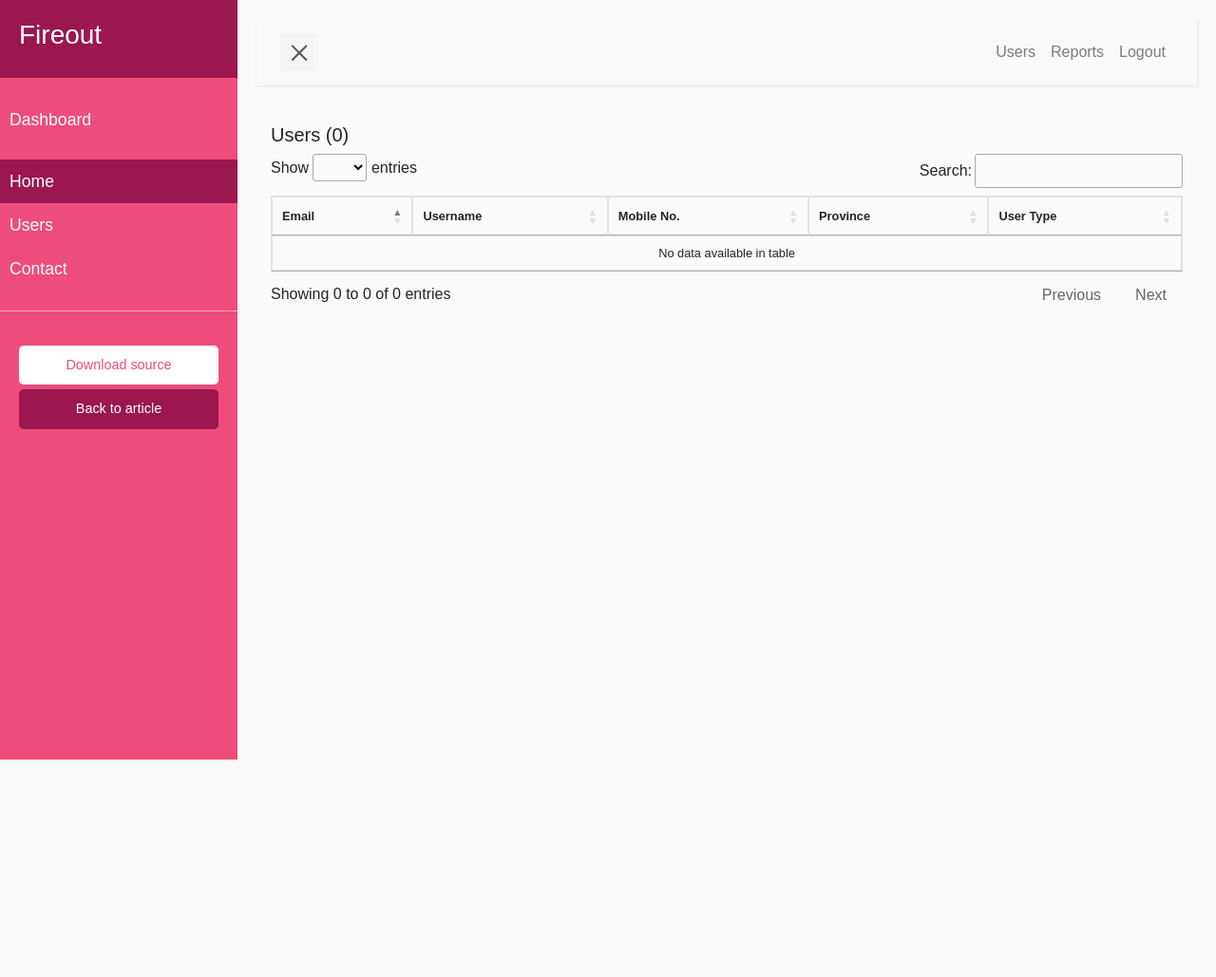
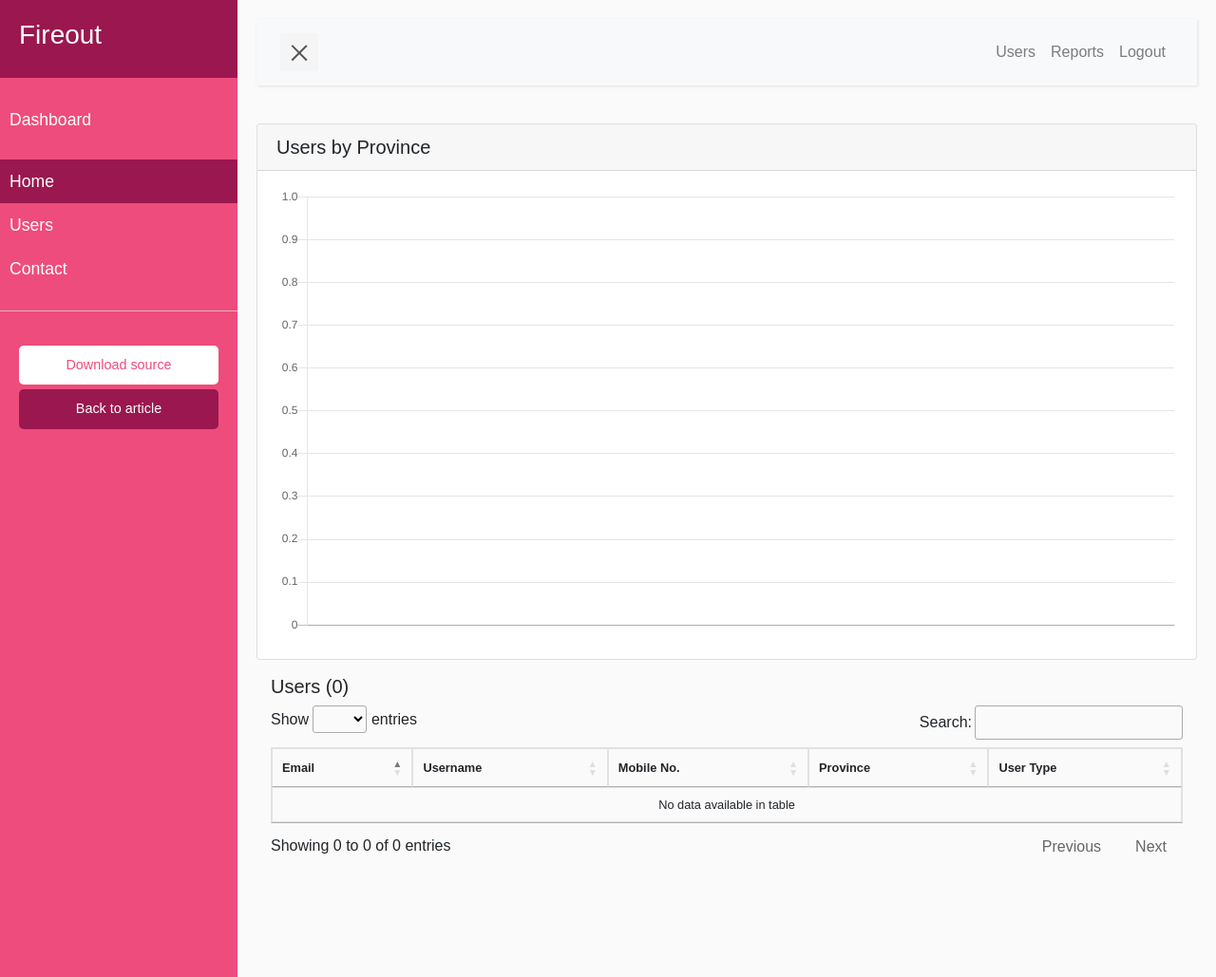
Before and after one commit to nujkram/fireout-dashboard, a Django app: page /dashboard/ in a window 1280 px wide. Shown: the whole page at 95% size. Before the commit the page ends 800 px from the top, so only its background shows below. Run offline with Django 3.2, Linux system fonts and the light colour scheme; data that the repository does not hold is empty; parts of the project's set-up code (start-up, migrations or seed data) failed here and were passed over; some libraries are stand-ins or nearby versions.

Commit message:
Added user by province chart

```diff
--- a/dashboard/modules/views/home.py
+++ b/dashboard/modules/views/home.py
@@ -3,6 +3,8 @@ from django.conf import settings
 from django.shortcuts import render
 from django.views import View
 from firebasedata import LiveData
+
+from helpers.analytics import count_user_per_location
 
 firebase = pyrebase.initialize_app(settings.FIREBASE_CONFIG)
 
@@ -21,17 +23,19 @@ db = firebase.database()
 
 class DashboardHomeView(View):
   def get(self, request, *args, **kwargs):
-    all_firebase_users = db.child('Users').get()
-    all_users = {}
-    for user in all_firebase_users.each():
-      all_users[user.key()] = user.val()
+    users_by_province = count_user_per_location()
+    firebase_users = db.child('Users').get()
+    users = {}
 
+    for user in firebase_users.each():
+      users[user.key()] = user.val()
     # notification = live.signal('/some/key').connect(my_handler)
 
     context = {
       'page_title': 'FireOut: Home',
       'location': 'home',
-      'all_users': all_users,
+      'users': users,
+      'users_by_province': users_by_province,
       # 'notification': notification,
     }
 
--- /dev/null
+++ b/helpers/analytics.py
@@ -0,0 +1,29 @@
+import pyrebase
+from django.conf import settings
+
+firebase = pyrebase.initialize_app(settings.FIREBASE_CONFIG)
+
+auth = firebase.auth()
+db = firebase.database()
+
+def count_user_per_location() -> dict:
+  """
+  Count the number of users per location
+  :return:
+  """
+  firebase_users = db.child('Users').get()
+  users = {}
+  provinces = {}
+  for user in firebase_users.each():
+    users[user.key()] = user.val()
+
+  for key, data in users.items():
+    if data['UserProvince'] not in provinces:
+      provinces[data['UserProvince']] = {
+        'name': data['UserProvince'],
+        'count': 1
+      }
+    else:
+      provinces[data['UserProvince']]['count'] = provinces[data['UserProvince']]['count'] + 1
+
+  return provinces
--- a/templates/dashboard/base.html
+++ b/templates/dashboard/base.html
@@ -67,6 +67,9 @@
         integrity="sha512-GffPMF3RvMeYyc1LWMHtK8EbPv0iNZ8/oTtHPx9/cc2ILxQ+u905qIwdpULaqDkyBKgOaB57QTMg7ztg8Jm2Og=="
         crossorigin=""></script>
 
+<script type="text/javascript"
+          src="https://cdnjs.cloudflare.com/ajax/libs/Chart.js/2.7.2/Chart.bundle.min.js"></script>
+
 <script type="text/javascript">
   $(document).ready(function () {
     $('#sidebarCollapse').on('click', function () {
--- a/templates/dashboard/home.html
+++ b/templates/dashboard/home.html
@@ -8,6 +8,16 @@
 {% endblock %}
 
 {% block content %}
+  <div class="row">
+  <div class="col-md-12 col-sm-12">
+    <div class="card">
+      <h5 class="card-header">Users by Province</h5>
+      <div class="card-body">
+        <canvas id="user-by-province" style="height: 100px;"></canvas>
+      </div>
+    </div>
+  </div>
+  </div>
   <div class="container mt-3 mb-5 pb-5">
     <h5>Users ({{ all_users|length }})</h5>
     {{ notification }}
@@ -22,7 +32,7 @@
       </tr>
       </thead>
       <tbody>
-      {% for key, user in all_users.items %}
+      {% for key, user in users.items %}
         <tr>
           <td>{{ user.UserEmail }}</td>
           <td>{{ user.UserName }}</td>
@@ -40,8 +50,8 @@
   <script type="text/javascript">
     $(document).ready(function () {
       var table = $("#report_table").DataTable({
-          "iDisplayLength": 20
-        });
+        "iDisplayLength": 20
+      });
 
       table.columns().flatten().each(function (colIdx) {
         // Create the select list and search operation
@@ -66,6 +76,58 @@
             select.append($('<option value="' + d + '">' + d + '</option>'));
           });
       });
+
+      function getRandomColor() {
+        var letters = '0123456789ABCDEF'.split('');
+        var color = '#';
+        for (var i = 0; i < 6; i++) {
+          color += letters[Math.floor(Math.random() * 16)];
+        }
+        return color;
+      };
+
+      var userByProvinceData = {
+        labels: [
+          {% for key, province in users_by_province.items %}
+            '{{ province.name }}',
+          {% endfor %}
+        ],
+        datasets: [{
+          data: [
+            {% for key, province in users_by_province.items %}
+              '{{ province.count }}',
+            {% endfor %}
+          ],
+          backgroundColor: [
+            {% for key, province in users_by_province.items %}
+              getRandomColor(),
+            {% endfor %}
+          ],
+        }]
+      };
+
+      var userByProvinceCtx = document.getElementById('user-by-province').getContext('2d');
+      var userByProvinceBar = new Chart(userByProvinceCtx, {
+        type: 'bar',
+        data: userByProvinceData,
+        options: {
+          scales: {
+            yAxes: [{
+              ticks: {
+                beginAtZero: true
+              },
+            }]
+          },
+          responsive: true,
+          legend: {
+            display: false
+          },
+          title: {
+            display: false,
+            text: 'Users by Province'
+          }
+        }
+      });
     })
   </script>
 {% endblock %}
```
Also changed, not shown: helpers/__init__.py (added), 1 other file.
